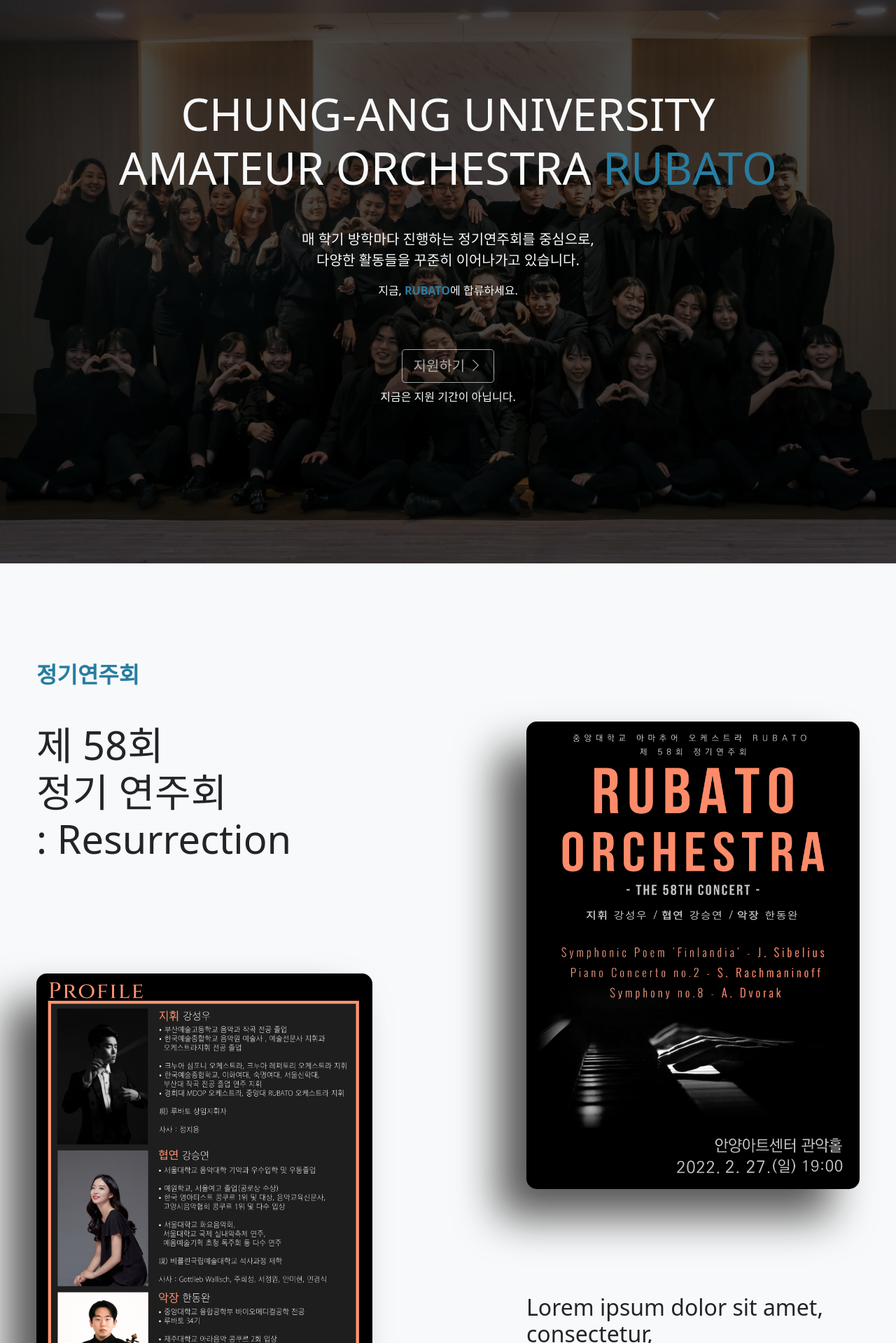
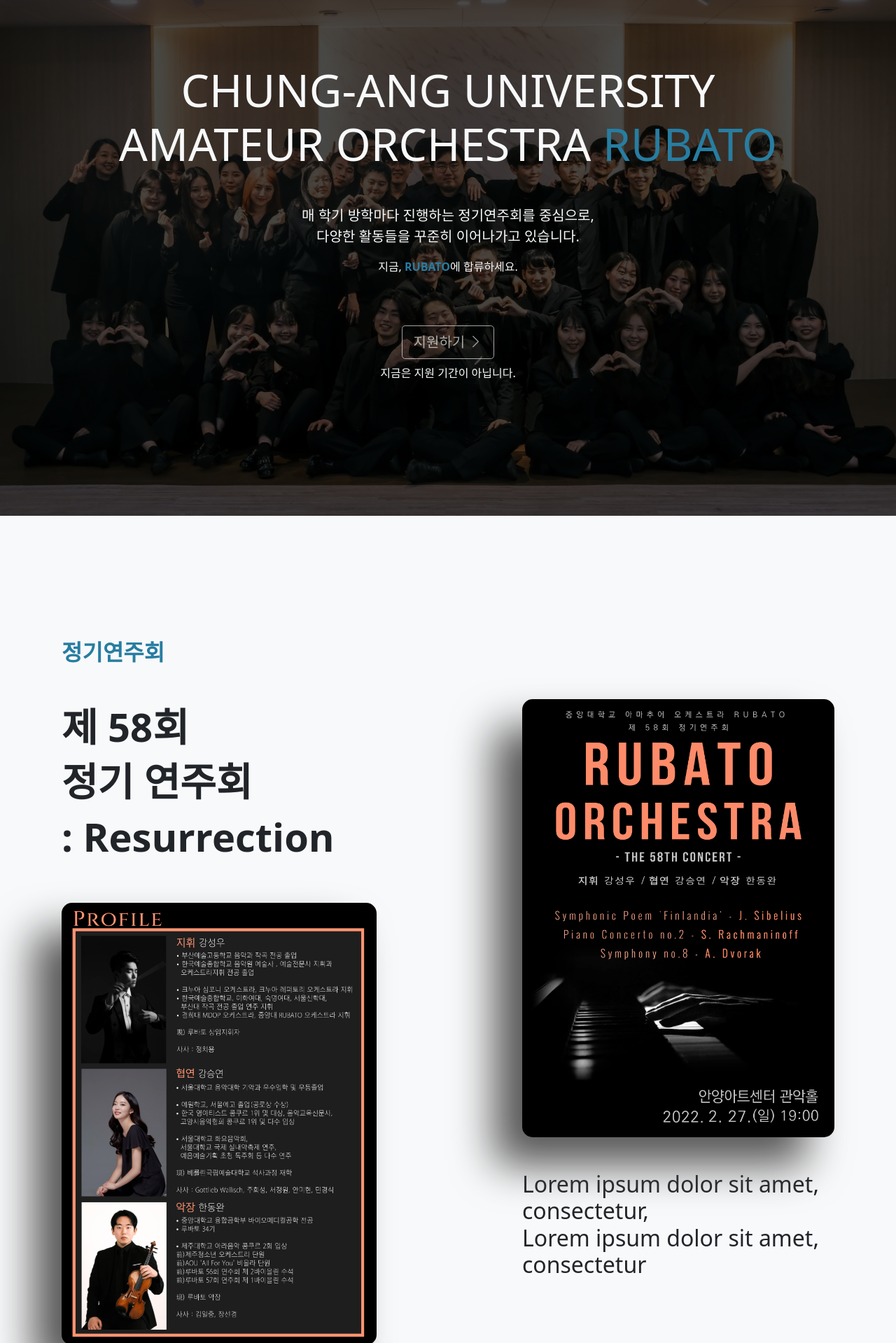
Before and after one commit to cau-rubato/rubato-web-frontend, a Vue app: page / in a window 1280 px wide. Shown: the part 141-2060 px from the top of the page at 70% size. Built offline with nearby package versions, Linux system fonts and the light colour scheme.

Commit message:
[feature/main](#23) Refactor all styles in MainView to child pages
src/assets/styles
src/views/main
src/views/pages

```diff
--- a/src/assets/styles/main.css
+++ b/src/assets/styles/main.css
@@ -3,3 +3,29 @@
         max-width: 1200px;
     }
 }
+
+.page {
+    padding-top: 6rem;
+    padding-bottom: 6rem;
+}
+
+.main-color {
+    color: #277DA1;
+}
+
+.page-title {
+    font-weight: bold;
+}
+
+.page-head {
+    line-height: 1.4;
+    font-weight: 700;
+}
+
+
+@media (min-width: 576px) {
+    .page {
+        padding-top: 11rem;
+        padding-bottom: 11rem;
+    }
+}
--- a/src/views/main/MainView.vue
+++ b/src/views/main/MainView.vue
@@ -22,84 +22,4 @@
 </script>
 
 <style>
-.return-list:hover {
-    cursor: pointer;
-    color: #277DA1;
-}
-
-.quest {
-    font-weight: 400;
-    line-height: 150%;
-}
-
-.qicon {
-    font-weight: 600;
-    line-height: 150%;
-}
-
-.faq-card {
-    width: 100%;
-    padding-bottom: 12px;
-    padding-top: 15px;
-    padding-left: 40px;
-    padding-right: 40px;
-    border-radius: 8px;
-}
-
-.faq-card:hover {
-    cursor: pointer;
-    background-color: #E8E9Ea;
-}
-
-.top-page {
-    background-image: url('@/assets/images/bg01.jpeg');
-    background-position: center;
-    background-size: cover;
-}
-
-.black-screen {
-    width: 100%; height: 100%;
-    background-color: rgba(0,0,0,0.7);
-}
-
-.py-6 {
-    padding-top: 210px !important;
-    padding-bottom: 210px !important;
-}
-
-.pt-6 {
-    padding-top: 140px !important;
-}
-
-.mt-6 {
-    margin-top: 150px;
-}
-
-.poster {
-    width: 100%;
-    filter: drop-shadow(-40px 40px 30px #555);
-    border-radius: 15px;
-}
-
-.text-custom {
-    color: #277DA1;
-}
-
-.concert-title {
-    line-height: 1.4;
-    font-weight: 700;
-}
-
-.px-custom {
-    padding-left: 5%;
-    padding-right: 5%;
-}
-
-.avatar-custom {
-    border-radius: 70%;
-    width: 220px;
-    height: 220px;
-    overflow: hidden;
-}
-
 </style>
--- a/src/views/main/pages/ConcertPage.vue
+++ b/src/views/main/pages/ConcertPage.vue
@@ -1,19 +1,19 @@
 <template>
   <div class="concerts bg-light">
-    <div class="container py-6 pt-6 px-custom">
-      <h2 class="text-custom"><strong>정기연주회</strong></h2>
+    <div class="container page px-5">
+      <h2 class="page-title main-color">정기연주회</h2>
       <div class="concert-detail mt-5 row">
         <div class="col-6">
-          <h1 class="display-4 concert-title">제 58회<br/>정기 연주회 <br/>: Resurrection</h1>
+          <h1 class="display-4 page-head">제 58회<br/>정기 연주회 <br/>: Resurrection</h1>
 
-          <div class="col-10"><img class="poster mt-6" src="@/assets/images/profile.png" /></div>
+          <div class="col-10"><img class="poster mt-5" src="@/assets/images/profile.png" /></div>
         </div>
         <div class="col-6">
           <div class="row">
             <div class="col-2"></div>
             <div class="col-10">
               <img class="poster" src="@/assets/images/poster.png" />
-              <h2 class="mt-6">
+              <h2 class="mt-5">
                 Lorem ipsum dolor sit amet, consectetur,<br/>Lorem ipsum dolor sit amet, consectetur
               </h2>
             </div>
@@ -31,5 +31,10 @@
 </script>
 
 <style scoped>
+.poster {
+  width: 100%;
+  filter: drop-shadow(-40px 40px 30px #555);
+  border-radius: 15px;
+}
 
 </style>
--- a/src/views/main/pages/DonatePage.vue
+++ b/src/views/main/pages/DonatePage.vue
@@ -1,8 +1,8 @@
 <template>
   <div class="patron bg-light">
-    <div class="container py-6 pt-6 px-custom">
-      <h2 class="text-custom"><strong>후원</strong></h2>
-      <h2 class="display-4 concert-title mt-5">
+    <div class="container page px-5">
+      <h2 class="page-title main-color">후원 </h2>
+      <h2 class="display-4 page-head mt-5">
         도움의 손길이 필요합니다.
       </h2>
       <p class="lead">
--- a/src/views/main/pages/FAQPage.vue
+++ b/src/views/main/pages/FAQPage.vue
@@ -1,8 +1,8 @@
 <template>
   <div class="faq bg-light">
-    <div class="container py-6 pt-6 px-custom">
-      <h2 class="text-custom"><strong>FAQ</strong></h2>
-      <h2 class="display-4 concert-title mt-4">자주 묻는 질문</h2>
+    <div class="container page px-5">
+      <h2 class="page-title main-color">FAQ</h2>
+      <h2 class="display-4 page-head mt-4">자주 묻는 질문</h2>
       <p class="lead">자주 문의되는 질문에 대한 내용을 정리하였습니다.</p>
       <div style="padding-top: 60px">
         <div v-if="faqState==='list'">
@@ -30,7 +30,6 @@
   name: "FaqPage",
   data() {
     return {
-
       faqs: [
         {
           title: "어떻게 가입해여??",
@@ -71,5 +70,32 @@
 </script>
 
 <style scoped>
+.return-list:hover {
+  cursor: pointer;
+  color: #277DA1;
+}
 
+.quest {
+  font-weight: 400;
+  line-height: 150%;
+}
+
+.qicon {
+  font-weight: 600;
+  line-height: 150%;
+}
+
+.faq-card {
+  width: 100%;
+  padding-bottom: 12px;
+  padding-top: 15px;
+  padding-left: 40px;
+  padding-right: 40px;
+  border-radius: 8px;
+}
+
+.faq-card:hover {
+  cursor: pointer;
+  background-color: #E8E9Ea;
+}
 </style>
--- a/src/views/main/pages/ManagerPage.vue
+++ b/src/views/main/pages/ManagerPage.vue
@@ -1,14 +1,14 @@
 <template>
-  <div class="managers container py-6 pt-6 px-custom">
-    <h2 class="text-custom"><strong>회장단</strong></h2>
-    <h2 class="display-4 concert-title mt-5">루바토 회장단을<br/>소개합니다</h2>
-    <div class="row mt-6">
-      <div v-for="(manager, i) in managers" :key="i" class="col-4 text-center">
-        <img class="avatar-custom" :src="manager.imgRoute" />
-        <h4 class="mt-4"><strong>{{ manager.type }}</strong></h4>
-        <h5 class="display-9">{{ manager.instrument }}. {{ manager.generation }}기 {{ manager.name }}</h5>
-        <h5 class="display-9">{{ manager.department }} {{ manager.studentID }}</h5>
-      </div>
+  <div class="managers container page px-5">
+    <h2 class="page-title main-color">회장단</h2>
+    <h2 class="display-4 page-head mt-5">루바토 회장단을<br/>소개합니다</h2>
+    <div class="row">
+<!--      <div v-for="(manager, i) in managers" :key="i" class="col-4 text-center">-->
+<!--        <img class="avatar-custom" :src="manager.imgRoute" />-->
+<!--        <h4 class="mt-4"><strong>{{ manager.type }}</strong></h4>-->
+<!--        <h5 class="display-9">{{ manager.instrument }}. {{ manager.generation }}기 {{ manager.name }}</h5>-->
+<!--        <h5 class="display-9">{{ manager.department }} {{ manager.studentID }}</h5>-->
+<!--      </div>-->
 
     </div>
   </div>
@@ -54,5 +54,11 @@
 </script>
 
 <style scoped>
+.avatar-custom {
+  border-radius: 70%;
+  width: 220px;
+  height: 220px;
+  overflow: hidden;
+}
 
 </style>
--- a/src/views/main/pages/MapPage.vue
+++ b/src/views/main/pages/MapPage.vue
@@ -1,9 +1,9 @@
 <template>
   <div class="map">
-    <div class="container py-6 pt-6 px-custom">
-      <h2 class="text-custom"><strong>오시는 길</strong></h2>
+    <div class="container page px-5">
+      <h2 class="page-title main-color">오시는 길</h2>
       <h2 class="mt-5">서울특별시 동작구 흑석로 84</h2>
-      <h2 class="display-4 concert-title">중앙대학교 서울캠퍼스 학생회관 607호</h2>
+      <h2 class="display-4 page-head">중앙대학교 서울캠퍼스 학생회관 607호</h2>
       <iframe class="mt-3" src="https://www.google.com/maps/embed?pb=!1m18!1m12!1m3!1d3165.1631557682003!2d126.9561179155765!3d37.504069879809585!2m3!1f0!2f0!3f0!3m2!1i1024!2i768!4f13.1!3m3!1m2!1s0x357ca1d94bd4a94b%3A0x9f778bbcbcaf0387!2z7ISc7Jq47Yq567OE7IucIO2dkeyEneuPmSDspJHslZnrjIDtlZnqtZAg7ZWZ7IOd7ZqM6rSA!5e0!3m2!1sko!2skr!4v1654434449824!5m2!1sko!2skr" width="100%" height="600px" style="border:0;" allowfullscreen="" loading="lazy" referrerpolicy="no-referrer-when-downgrade"></iframe>
     </div>
 
--- a/src/views/main/pages/TopPage.vue
+++ b/src/views/main/pages/TopPage.vue
@@ -1,20 +1,30 @@
 <template>
   <div class="top-page">
-    <div class="black-screen py-6 px-3">
-      <div class="container">
+    <div class="black-screen">
+      <div class="container page px-5">
         <h1 class="display-3 text-light text-center">
-          CHUNG-ANG UNIVERSITY <br/>AMATEUR ORCHESTRA <strong class="text-custom">RUBATO</strong>
+          CHUNG-ANG UNIVERSITY <br/>AMATEUR ORCHESTRA <strong class="main-color">RUBATO</strong>
         </h1>
         <p class="text-light mt-5 text-center lead">
           매 학기 방학마다 진행하는 정기연주회를 중심으로,<br/> 다양한 활동들을 꾸준히 이어나가고 있습니다.
         </p>
-        <p class="text-light text-center">지금, <strong class="text-custom">RUBATO</strong>에 합류하세요.</p>
+        <p class="text-light text-center">지금, <strong class="main-color">RUBATO</strong>에 합류하세요.</p>
+
         <div class="text-center mt-4">
-          <button type="button" class="btn btn-outline-light btn-lg mt-5 disabled" data-bs-toggle="modal" data-bs-target="#exampleModal">지원하기 <i class="bi bi-chevron-right"></i></button>
+          <button v-if="apply_state.available" type="button" class="btn btn-outline-light btn-lg mt-5" data-bs-toggle="modal" data-bs-target="#exampleModal">지원하기 <i class="bi bi-chevron-right"></i></button>
+          <button v-else type="button" class="btn btn-outline-light btn-lg mt-5 disabled" data-bs-toggle="modal" data-bs-target="#exampleModal">지원하기 <i class="bi bi-chevron-right"></i></button>
         </div>
-        <p class="text-light text-center mt-2" style="font-weight:100;">
-          지금은 지원 기간이 아닙니다.
-        </p>
+
+        <div class="caption">
+          <p v-if="apply_state.available" class="text-light text-center mt-2" style="font-weight:100;">
+            {{ apply_state.start }} ~ {{ apply_state.end }}
+          </p>
+
+          <p v-else class="text-light text-center mt-2" style="font-weight:100;">
+            지금은 지원 기간이 아닙니다.
+          </p>
+        </div>
+
       </div>
     </div>
   </div>
@@ -25,7 +35,11 @@
   name: "TopPage",
   data() {
     return {
-      apply_state: false,
+      apply_state: {
+        available: false,
+        start: "2022.06.25",
+        end: "2022.07.20"
+      }
     }
   }
 
@@ -33,5 +47,14 @@
 </script>
 
 <style scoped>
+.top-page {
+  background-image: url('@/assets/images/bg01.jpeg');
+  background-position: center;
+  background-size: cover;
+}
 
+.black-screen {
+  width: 100%; height: 100%;
+  background-color: rgba(0,0,0,0.7);
+}
 </style>
```
